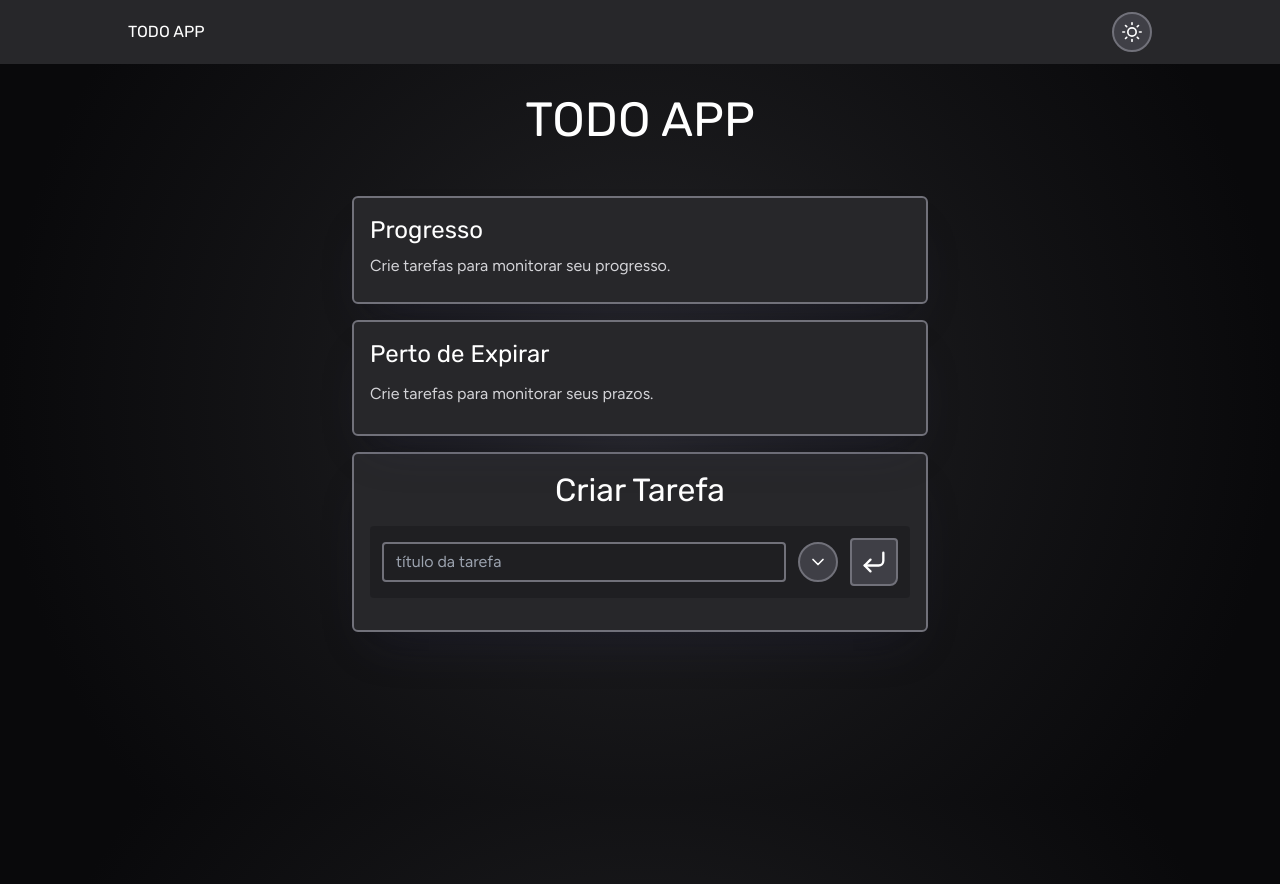
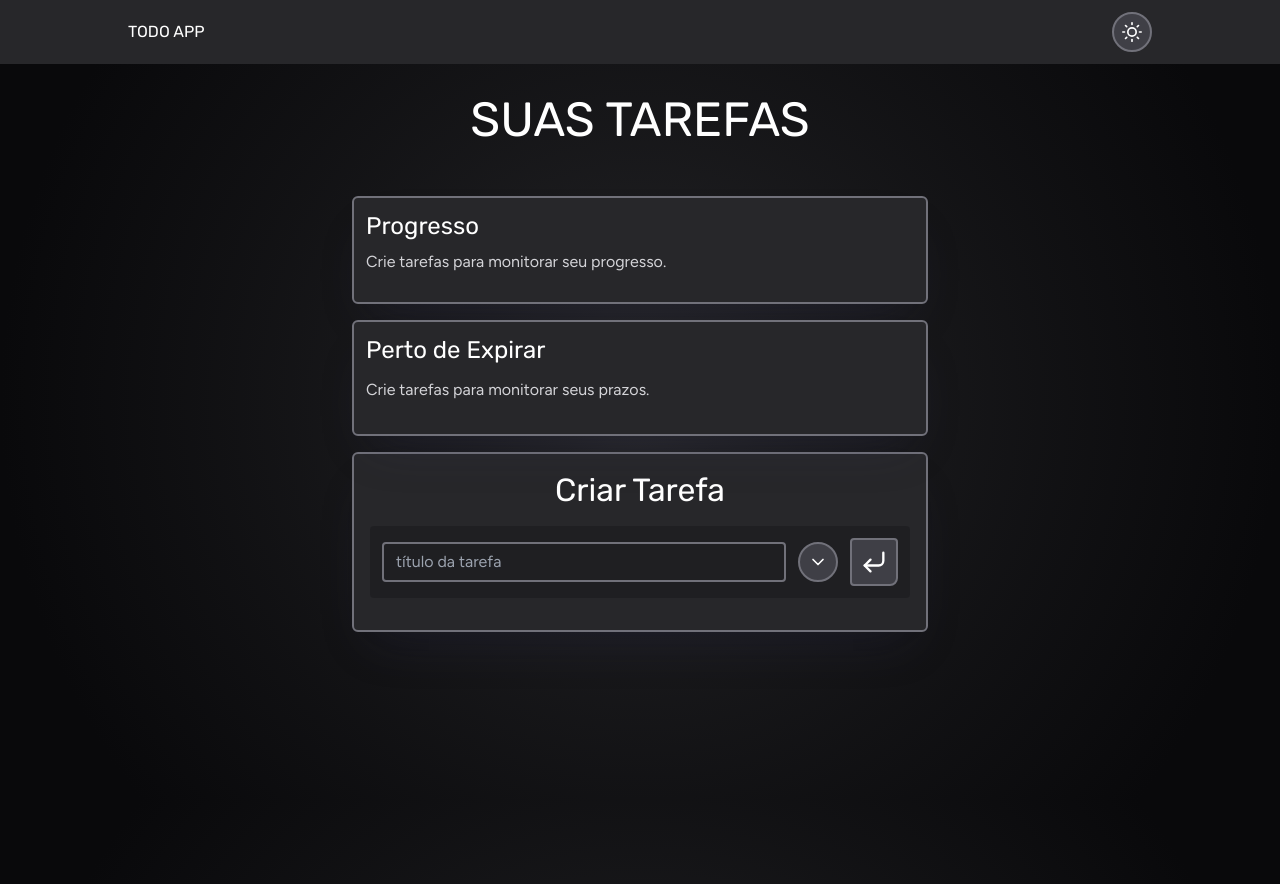
Before and after one commit to StomperHK/todo-app, a React (Vite) app: page / in a window 1280 px wide. Built offline with nearby package versions, Linux system fonts and the light colour scheme.

Commit message:
feat: improve app's layout.

```diff
--- a/src/components/Header.jsx
+++ b/src/components/Header.jsx
@@ -3,18 +3,24 @@ import { useState } from "react"
 import { IconButton } from "./IconButton"
 import { Sun, Moon } from "react-feather"
 
-function ColorSwitch() {
-  const [colorMode, setColorMode] = useState("dark")
+function ColorThemeSwitch() {
+  const [colorTheme, setColorTheme] = useState("dark")
 
-  function toggleColorMode() {
-    const newColorMode = colorMode === "light" ? "dark" : "light"
+  function toggleColorTheme() {
+    const newColorTheme = colorTheme === "light" ? "dark" : "light"
 
-    setColorMode(newColorMode)
+    setColorTheme(newColorTheme)
   }
 
+  function updateColorThemeOnClass() {
+    document.querySelector("body").className = colorTheme
+  }
+
+  updateColorThemeOnClass()
+
   return (
-    <IconButton className="rounded-full" onClick={toggleColorMode}>
-      {colorMode === "dark" ? <Sun size={20} /> : <Moon size={20} />}
+    <IconButton className="rounded-full" onClick={toggleColorTheme}>
+      {colorTheme === "dark" ? <Sun size={20} /> : <Moon size={20} />}
     </IconButton>
   )
 }
@@ -25,7 +31,7 @@ export function Header() {
       <div className="flex justify-between items-center max-w-5xl m-auto">  {/* flex-wrapper */}
         <p className="font-rubik">TODO APP</p>
         <div className="h-fit">
-          <ColorSwitch />
+          <ColorThemeSwitch />
         </div>
       </div>
     </header>
--- a/src/todo-app/Sidebar.jsx
+++ b/src/todo-app/Sidebar.jsx
@@ -4,7 +4,7 @@ import { TodosCloseToExpireAside } from "./TodosCloseToExpireAside";
 
 export function Sidebar({ todos }) {
   return (
-    <aside className="max-w-xl w-[280px] absolute top-0 left-0 -translate-x-[110%] max-1280:w-[90svw] max-1280:static max-1280:-translate-x-0">
+    <aside className="sticky top-20 max-w-xl w-[280px] max-1280:w-[90svw]">
       <TodosProgressAside todos={todos} />
       <TodosCloseToExpireAside todos={todos} />
     </aside>
--- a/src/todo-app/TodoProgressAside.jsx
+++ b/src/todo-app/TodoProgressAside.jsx
@@ -25,7 +25,7 @@ export function TodosProgressAside({ todos }) {
   const thereAreNoTodos = todos.length === 0
 
   return (
-    <div className="mb-4 p-4 min-h-[108px] border-2 border-zinc-500 rounded-md bg-zinc-800 shadow-normal">
+    <div className="mb-4 p-3 min-h-[108px] border-2 border-zinc-500 rounded-md bg-zinc-800 shadow-normal">
       <h2 className="mb-2 text-2xl">Progresso</h2>
 
       {
--- a/src/todo-app/TodosCloseToExpireAside.jsx
+++ b/src/todo-app/TodosCloseToExpireAside.jsx
@@ -60,7 +60,7 @@ export function TodosCloseToExpireAside({ todos }) {
   const thereAreNoTodos = todos.length === 0
 
   return (
-    <div className="mb-4 min-h-[116px] p-4 border-2 border-zinc-500 rounded-md bg-zinc-800 shadow-normal">
+    <div className="mb-4 min-h-[116px] p-3 border-2 border-zinc-500 rounded-md bg-zinc-800 shadow-normal">
       <h2 className="mb-2 text-2xl">Perto de Expirar</h2>
 
       {
--- a/src/todo-app/index.jsx
+++ b/src/todo-app/index.jsx
@@ -127,10 +127,10 @@ export function Todo() {
 
   return (
     <div className="min-h-[100svh] bg-peaks">   {/* backround wrapper */}
-      <h1 className="text-center uppercase my-5">Todo App</h1>
+      <h1 className="text-center uppercase my-5">Suas tarefas</h1>
 
       <ModalContext.Provider value={showModal}>
-        <div className=" w-fit m-auto mt-10 mb-10 relative">    {/* position wrapper */}
+        <div className="flex items-start gap-4 w-fit m-auto mt-10 mb-10 -translate-x-[160px] max-1280:block max-1280:translate-x-0">
           <Sidebar todos={todos} />
           <main className="order-1 max-w-xl w-[90svw]  py-3 px-4 border-2 border-zinc-500 rounded-md bg-zinc-800 shadow-normal">
             <h2 className="text-center  mb-3">Criar Tarefa</h2>
```
